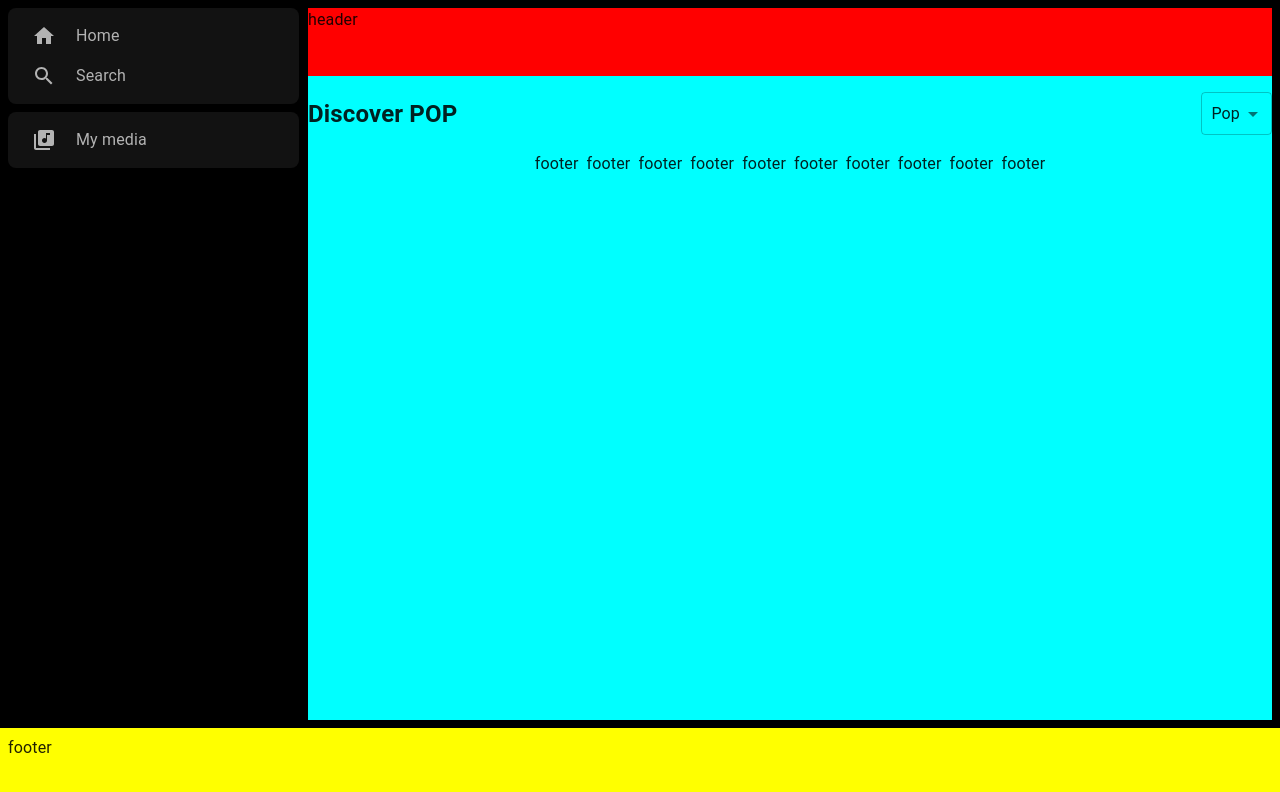
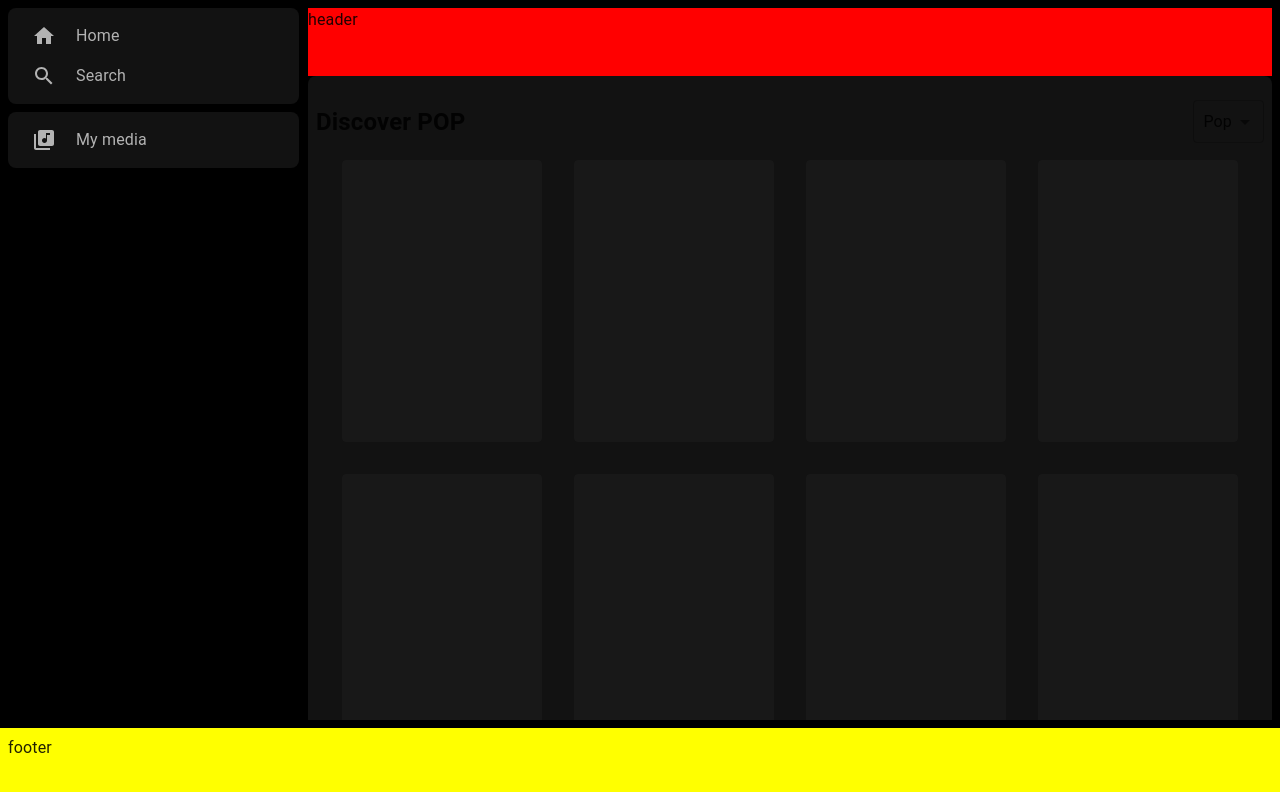
Before and after one commit to iSmelb/spotify2.0, a Next.js app: page / in a window 1280 px wide. Shown: the top 792 px of the page. Built offline with nearby package versions, Linux system fonts and the light colour scheme.

Commit message:
added global variables, fixed styles

```diff
--- a/src/app/page.tsx
+++ b/src/app/page.tsx
@@ -5,6 +5,8 @@ import { genres } from '../data/genres';
 import { Box, FormControl, MenuItem, Select } from '@mui/material';
 import SongCard from '@/components/songCard/SongCard';
 import { useGetTopChartsQuery } from '@/redux/services/shazamCore';
+import Loading from '@/components/loading/loading';
+import ErrorWrapper from '@/components/error/error';
 
 const HomePage: NextPage = () => {
   const genreTitle = 'POP';
@@ -13,8 +15,18 @@ const HomePage: NextPage = () => {
 
   // console.log(data);
 
+  // if (isFetching) return <Loading />;
+
+  // if (error) return <ErrorWrapper error={error} />;
+
   return (
-    <Box display="flex" flexDirection="column">
+    <Box
+      display="flex"
+      flexDirection="column"
+      padding="8px"
+      borderRadius="8px"
+      sx={{ backgroundColor: 'var(--light_black)' }}
+    >
       <Box display="flex" justifyContent="space-between" alignItems="center">
         <h2>Discover {genreTitle}</h2>
         <FormControl
@@ -38,12 +50,19 @@ const HomePage: NextPage = () => {
         </FormControl>
       </Box>
 
-      <Box display="flex" flexWrap="wrap" justifyContent="center" gap="8px">
-        {[1, 2, 3, 4, 5, 6, 7, 8, 9, 10].map((song, i) => (
-          <SongCard key={song.key} i={i} song={song}>
-            song
-          </SongCard>
-        ))}
+      <Box
+        display="grid"
+        gridTemplateColumns="repeat(auto-fill, 200px)"
+        gap="32px"
+        justifyContent="center"
+      >
+        {[1, 2, 3, 4, 5, 6, 7, 8, 9, 10, 1, 2, 3, 4, 5, 6, 7, 8, 9, 10].map(
+          (song, i) => (
+            <SongCard key={song.key} i={i} song={song}>
+              song
+            </SongCard>
+          ),
+        )}
       </Box>
     </Box>
   );
--- /dev/null
+++ b/src/components/error/error.tsx
@@ -0,0 +1,19 @@
+'use client';
+
+import { Box } from '@mui/material';
+import { FC } from 'react';
+
+interface IErrorWrapper {
+  error: any;
+}
+
+const ErrorWrapper: FC<IErrorWrapper> = ({ error }) => {
+  return (
+    <Box display="flex" alignItems="center" flexDirection="column">
+      <h1>{error.status}</h1>
+      <h2>Oops!!! {error.data?.message}</h2>
+    </Box>
+  );
+};
+
+export default ErrorWrapper;
--- /dev/null
+++ b/src/components/loading/loading.tsx
@@ -0,0 +1,9 @@
+import { FC } from 'react';
+
+interface ILoading {}
+
+const Loading: FC<ILoading> = (props) => {
+  return <div>Loading</div>;
+};
+
+export default Loading;
--- a/src/components/sidePanel/SidePanel.tsx
+++ b/src/components/sidePanel/SidePanel.tsx
@@ -1,22 +1,28 @@
-"use client"
+'use client';
 
 import { FC, useState } from 'react';
-import cl from './sidePanel.module.scss'
-import { List, ListItem, ListItemButton, ListItemIcon, ListItemText } from '@mui/material';
+import cl from './sidePanel.module.scss';
+import {
+  List,
+  ListItem,
+  ListItemButton,
+  ListItemIcon,
+  ListItemText,
+} from '@mui/material';
 import { styled } from '@mui/material/styles';
-import MuiDrawer from '@mui/material/Drawer'
+import MuiDrawer from '@mui/material/Drawer';
 import HomeIcon from '@mui/icons-material/Home';
 import SearchIcon from '@mui/icons-material/Search';
 import LibraryMusicIcon from '@mui/icons-material/LibraryMusic';
 
-interface ISidePanel {
-}
+interface ISidePanel {}
 
 const OpenDrawerWidth = 300;
 const CloseDrawerWidth = 80;
 
-const Drawer = styled(MuiDrawer, { shouldForwardProp: (prop) => prop !== 'open' })(
-  ({ theme, open }) => ({
+const Drawer = styled(MuiDrawer, {
+  shouldForwardProp: (prop) => prop !== 'open',
+})(({ theme, open }) => ({
   width: open ? OpenDrawerWidth : CloseDrawerWidth,
   flexShrink: 0,
   whiteSpace: 'nowrap',
@@ -31,10 +37,10 @@ const Drawer = styled(MuiDrawer, { shouldForwardProp: (prop) => prop !== 'open'
   '& .MuiList-root': {
     padding: '8px 12px',
     borderRadius: 8,
-      backgroundColor: '#121212',
+    backgroundColor: 'var(--light_black)',
   },
   '& .MuiListItem-root': {
-      color: '#b3b3b3',
+    color: 'var(--gray)',
     padding: '4px 12px',
   },
   '& .MuiButtonBase-root': {
@@ -43,18 +49,17 @@ const Drawer = styled(MuiDrawer, { shouldForwardProp: (prop) => prop !== 'open'
 
     '&:hover': {
       backgroundColor: 'transparent',
-        color: '#fff'
-      }
+      color: 'var(--white)',
+    },
   },
   '& .MuiListItemIcon-root': {
     minWidth: 'auto',
-      color: 'inherit'
+    color: 'inherit',
   },
   '& .MuiListItemText-root': {
-      opacity: open ? 1 : 0
-    }
-  }),
-);
+    opacity: open ? 1 : 0,
+  },
+}));
 
 const SidePanel: FC<ISidePanel> = (props) => {
   const [open, setOpen] = useState(true);
@@ -65,10 +70,7 @@ const SidePanel: FC<ISidePanel> = (props) => {
 
   return (
     <aside>
-      <Drawer
-        variant='permanent'
-        open={open}
-      >
+      <Drawer variant="permanent" open={open}>
         <nav className={cl.side_navigation}>
           <List>
             <ListItem>
@@ -76,7 +78,7 @@ const SidePanel: FC<ISidePanel> = (props) => {
                 <ListItemIcon>
                   <HomeIcon />
                 </ListItemIcon>
-                <ListItemText primary='Home'/>
+                <ListItemText primary="Home" />
               </ListItemButton>
             </ListItem>
 
@@ -85,26 +87,25 @@ const SidePanel: FC<ISidePanel> = (props) => {
                 <ListItemIcon>
                   <SearchIcon />
                 </ListItemIcon>
-                <ListItemText primary='Search'/>
+                <ListItemText primary="Search" />
               </ListItemButton>
             </ListItem>
-
           </List>
 
           <List>
             <ListItem>
               <ListItemButton onClick={handleDrawer}>
                 <ListItemIcon>
-                  <LibraryMusicIcon/>
+                  <LibraryMusicIcon />
                 </ListItemIcon>
-                <ListItemText primary='My media'/>
+                <ListItemText primary="My media" />
               </ListItemButton>
             </ListItem>
           </List>
         </nav>
       </Drawer>
     </aside>
-  )
+  );
 };
 
 export default SidePanel;
--- a/src/components/songCard/SongCard.tsx
+++ b/src/components/songCard/SongCard.tsx
@@ -1,9 +1,43 @@
+import { Isong } from '@/redux/services/types';
+import { Box } from '@mui/material';
 import { FC } from 'react';
 
-interface ISongCard {}
+interface ISongCard {
+  i: number;
+  song: Isong;
+}
 
-const SongCard: FC<ISongCard> = (props) => {
-  return <div>footer</div>;
+const SongCard: FC<ISongCard> = ({ i, song }) => {
+  return (
+    <Box
+      display="flex"
+      flexDirection="column"
+      width="200px"
+      sx={{
+        padding: '16px',
+        backgroundOpacity: 80,
+        backdropFilter: 'blur(10px)',
+        borderRadius: '4px',
+        backgroundColor: 'var(--text-negative)',
+      }}
+    >
+      <Box position="relative" height="250px">
+        <Box
+          position="absolute"
+          display="flex"
+          justifyContent="center"
+          alignItems="center"
+          sx={{
+            inset: 0,
+            '&:hover': {
+              backgroundColor: 'var(--light_gray)',
+              cursor: 'pointer',
+            },
+          }}
+        ></Box>
+      </Box>
+    </Box>
+  );
 };
 
 export default SongCard;
--- a/src/redux/services/shazamCore.ts
+++ b/src/redux/services/shazamCore.ts
@@ -13,7 +13,7 @@ export const shazamCoreApi = createApi({
     }
   }),
   endpoints: (builder) => ({
-    getTopCharts: builder.query<Isong[], null>({ query: () => '/charts/get-top-songs-in-world'}),
+    getTopCharts: builder.query<Isong[], null>({ query: () => '/charts/get-top-songs-in-worldr'}),
   }),
 });
 
--- a/src/styles/global.scss
+++ b/src/styles/global.scss
@@ -6,9 +6,46 @@
   box-sizing: border-box;
 }
 
+::-webkit-scrollbar {
+  width: 10px;
+}
+
+/* Track */
+::-webkit-scrollbar-track {
+  background: #e0e0e0;
+  border: 3px solid rgba(0, 0, 0, 0);
+  background-clip: padding-box !important;
+  border-radius: 10px;
+}
+
+/* Handle */
+::-webkit-scrollbar-thumb {
+  border: 3px solid rgba(0, 0, 0, 0);
+  background-clip: padding-box !important;
+  border-radius: 10px;
+  background: #888;
+}
+
+/* Hover */
+::-webkit-scrollbar-track:hover {
+  background: #555;
+}
+
+// variables
+body {
+  --white: #fff;
+  --black: #000;
+  --light_black: #121212;
+  --gray: #b3b3b3;
+  --light_gray: #272727;
+  --text-negative: #181818;
+}
+
 body {
   font-family: "Source Sans Pro", sans-serif;
   line-height: 1.3;
+  color: var(--white);
+
 }
 
 .wrapper {
@@ -16,20 +53,26 @@ body {
   height: 100%;
   min-height: calc(100vh - 72px);
   padding: 8px;
-  background-color: #000;
+  background-color: var(--black);
 
   .main_window {
     flex-grow: 1;
+    position: relative;
   }
 
   header {
     background-color: red;
     height: 68px;
+    position: relative;
   }
 
   main {
-    background-color: aqua;
     height: calc(100% - 68px);
+    width: 100%;
+    position: absolute;
+    left: 0;
+    top: 68px;
+    overflow: auto;
   }
 
   footer {
```
Lines whose indentation alone changed are shown as unchanged.
